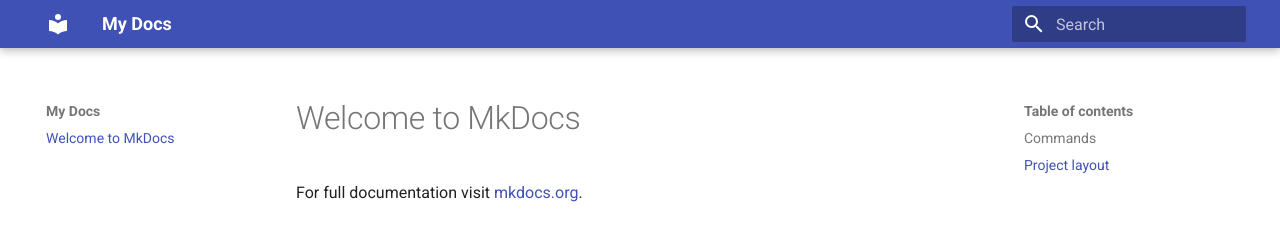
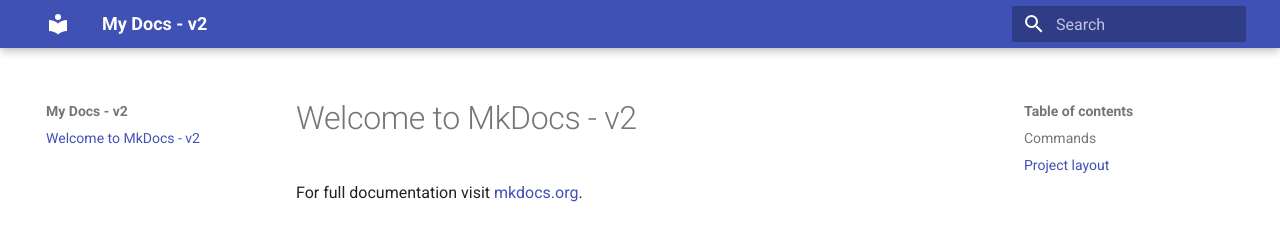
Before and after one commit to h-manohar/mkdocs-gh-test, an MkDocs documentation site: the page built from docs/index.md, in a window 1280 px wide. Shown: the top 232 px of the page. Built offline with MkDocs 1.6.1 and Material for MkDocs 9.7.7, drawn with Linux system fonts in a browser that asks for light colours.

Commit message:
Publishing new version

```diff
--- a/docs/index.md
+++ b/docs/index.md
@@ -1,4 +1,4 @@
-# Welcome to MkDocs
+# Welcome to MkDocs - v2
 
 For full documentation visit [mkdocs.org](https://www.mkdocs.org).
 
--- a/mkdocs.yml
+++ b/mkdocs.yml
@@ -1,4 +1,4 @@
-site_name: My Docs
+site_name: My Docs - v2
 
 theme:
   name: material
```
